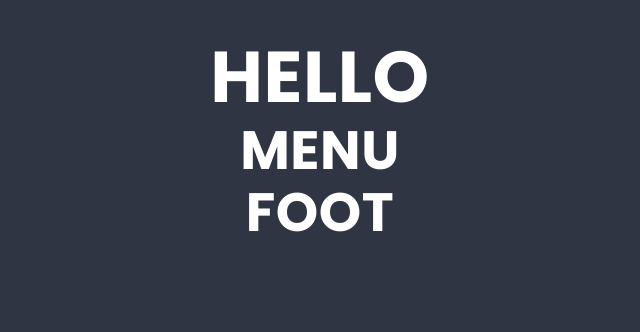
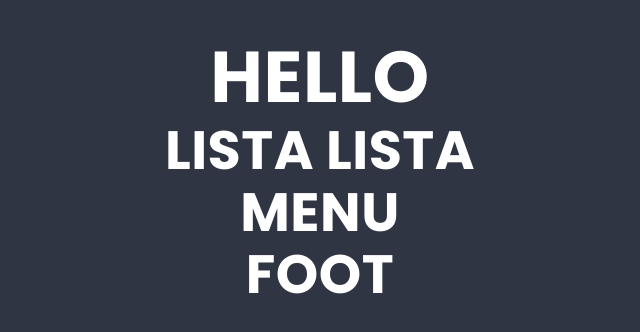
Before and after one commit to ibibibibi/React, a React app: page / in a window 1280 px wide. Shown: the top 332 px of the page, without its empty margins (320-960 px from the left). Built offline with nearby package versions, Linux system fonts and the light colour scheme.

Commit message:
Add List component

```diff
--- a/src/components/App/App.js
+++ b/src/components/App/App.js
@@ -1,12 +1,14 @@
 import React from 'react';
 import css from './App.scss';
 import Footer from '../Footer/Footer';
+import List from '../List/List';
 
 class App extends React.Component {
   render() {
     return (
       <main className={css.title}>
         <h1>hello</h1>
+        <List />
         <Footer/>
       </main>
     )
--- /dev/null
+++ b/src/components/List/List.js
@@ -0,0 +1,15 @@
+import React from 'react';
+import css from './List.scss';
+import Footer from '../Footer/Footer';
+
+class List extends React.Component {
+  render() {
+    return (
+      <section className={css.title}>
+        <h2>Lista Lista</h2>
+    </section>
+    )
+  }
+}
+
+export default List;
```
